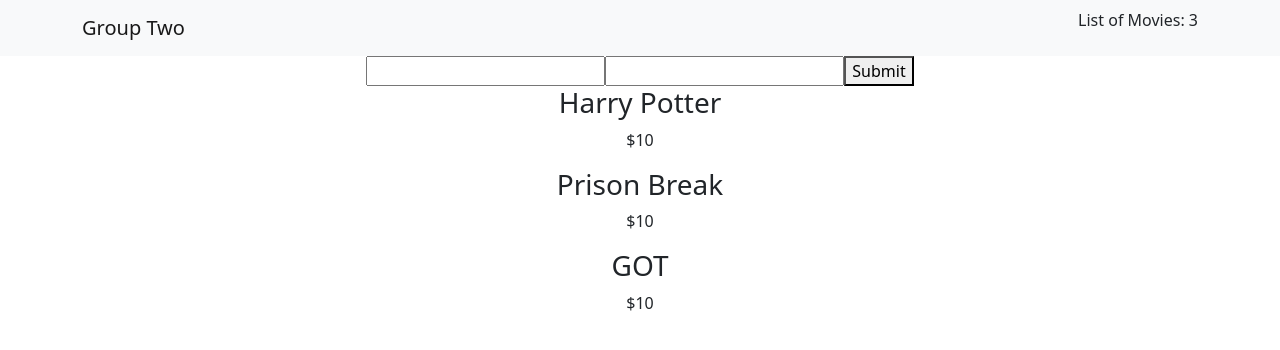
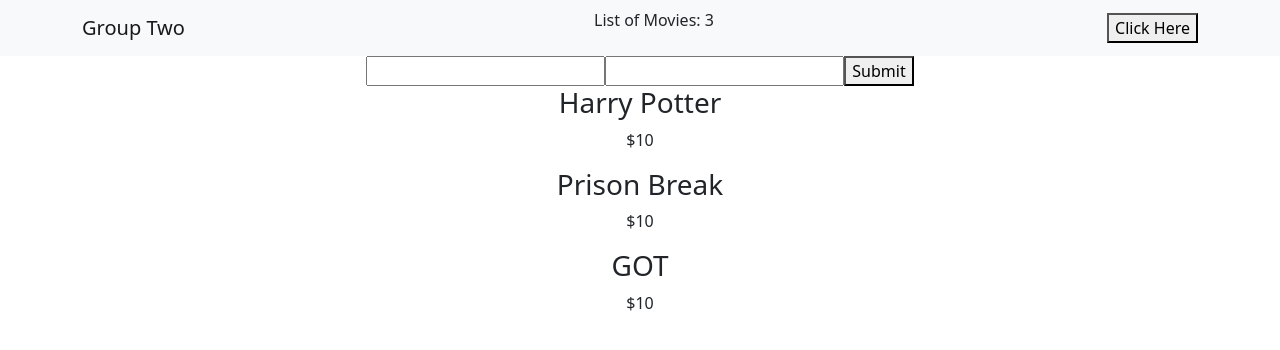
Before and after one commit to Codezola/EDYotubeMovielist, a React (Create React App) app in the folder my-app/: page / in a window 1280 px wide. Shown: the top 350 px of the page. Built offline with nearby package versions, Linux system fonts and the light colour scheme.

Commit message:
Update Nav.js

```diff
--- a/my-app/src/Nav.js
+++ b/my-app/src/Nav.js
@@ -10,6 +10,7 @@
       <Container>
         <Navbar.Brand href="#home">Group Two</Navbar.Brand>
         <p>List of Movies: {movies.length}</p>
+        <button>Click Here</button>
       </Container>
     </Navbar>
   );
```
